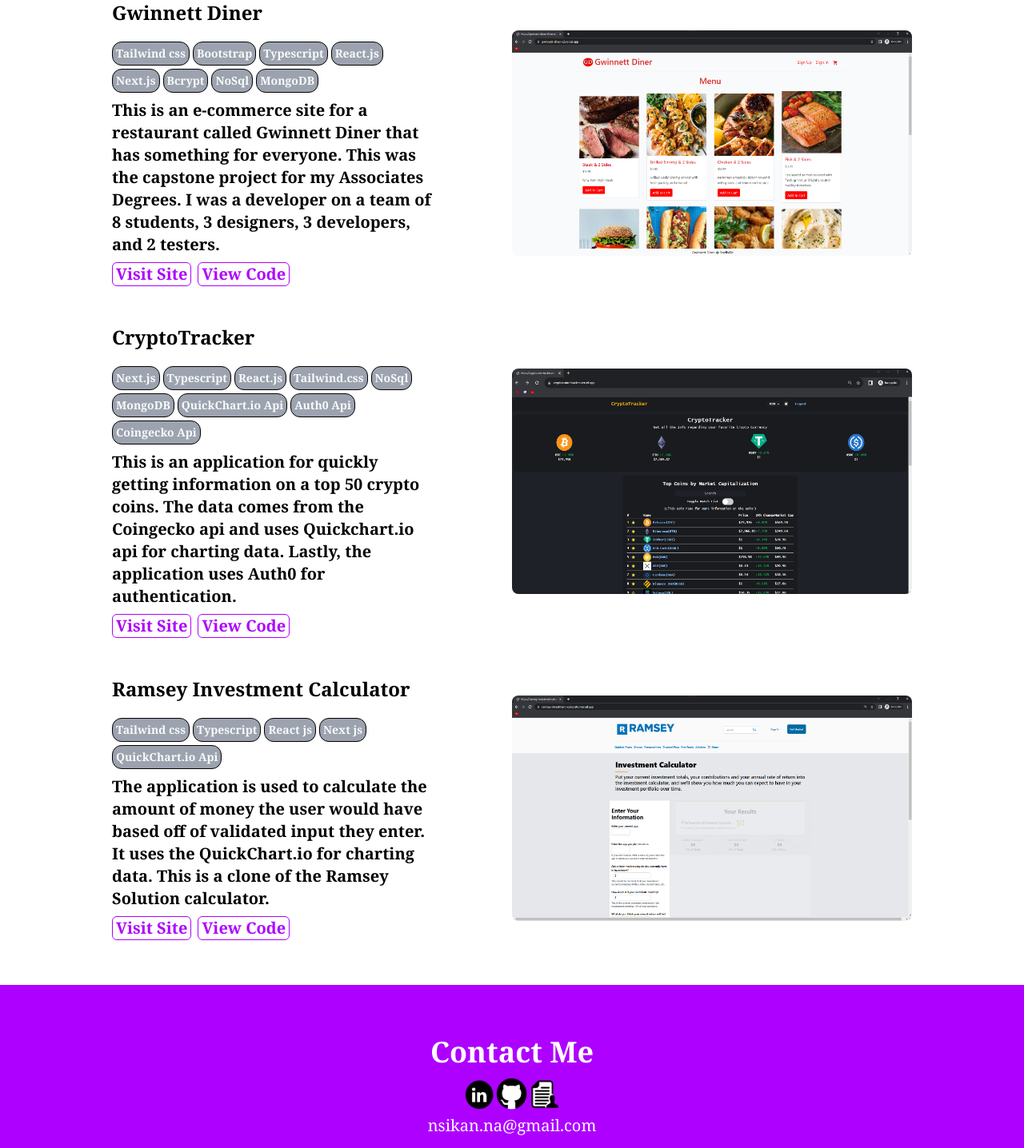
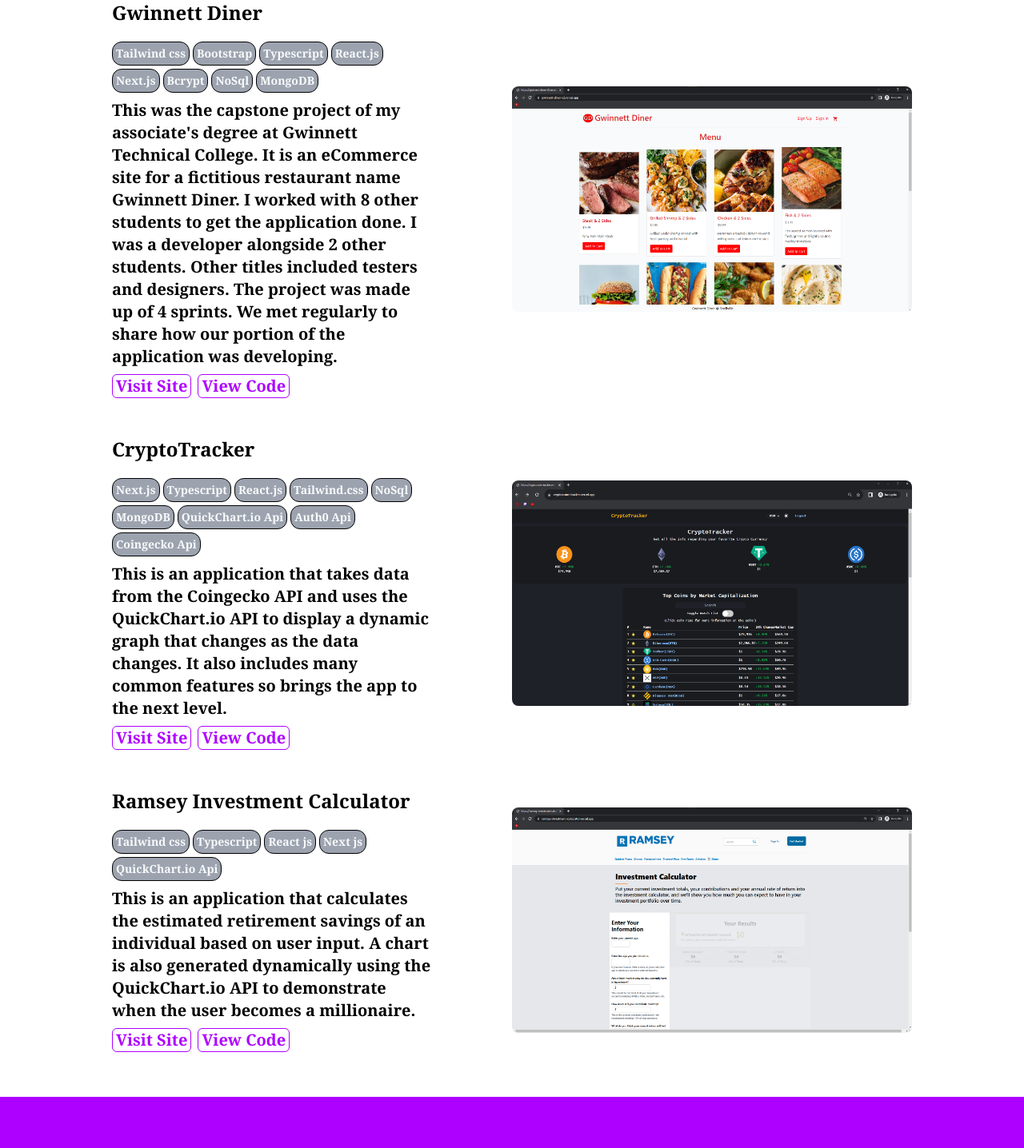
Before and after one commit to nsikan-na/portfolio, a Next.js app: page / in a window 1280 px wide. Shown: the part 1580-3016 px from the top of the page at 80% size. Built offline with nearby package versions, Linux system fonts and the light colour scheme.

Commit message:
changed desc

```diff
--- a/components/Projects.tsx
+++ b/components/Projects.tsx
@@ -19,11 +19,14 @@
           "NoSql",
           "MongoDB",
         ]}
-        desc={`This is an e-commerce site for a restaurant called Gwinnett Diner that has something for everyone. This was the capstone project for my Associates Degrees. I was a developer on a team of 8 students, 3 designers, 3 developers, and 2 testers.`}
+        desc={`This was the capstone project of my associate's degree at Gwinnett Technical College. It is an eCommerce
+        site for a fictitious restaurant name Gwinnett Diner. I worked with 8 other students to get the application done.
+        I was a developer alongside 2 other students. Other titles included testers and designers. The project was
+        made up of 4 sprints. We met regularly to share how our portion of the application was developing.`}
         githubLink="https://github.com/nsikan-na/Gwinnett_Dinner-v2"
         demoLink="https://gwinnett-diner-v2.vercel.app/"
         gif="diner"
-      />{" "}
+      />
       <ProjectTemplate
         title="CryptoTracker"
         skills={[
@@ -37,7 +40,9 @@
           "Auth0 Api",
           "Coingecko Api",
         ]}
-        desc={`This is an application for quickly getting information on a top 50 crypto coins. The data comes from the Coingecko api and uses Quickchart.io api for charting data. Lastly, the application uses Auth0 for authentication.`}
+        desc={`This is an application that takes data from the Coingecko API and uses the QuickChart.io API to display a dynamic
+        graph that changes as the data changes. It also includes many common features so brings the app to the next
+        level.`}
         githubLink="https://github.com/nsikan-na/CryptoTracker"
         demoLink="https://cryptocoins-tracker.vercel.app/"
         gif="crypto"
@@ -51,7 +56,8 @@
           "Next js",
           "QuickChart.io Api",
         ]}
-        desc={` The application is used to calculate the amount of money the user would have based off of validated input they enter. It uses the QuickChart.io for charting data. This is a clone of the Ramsey Solution calculator.`}
+        desc={`This is an application that calculates the estimated retirement savings of an individual based on user input. A chart
+        is also generated dynamically using the QuickChart.io API to demonstrate when the user becomes a millionaire.`}
         githubLink="https://github.com/nsikan-na/investment_calulator"
         demoLink="https://ramsey-investment-calculator.vercel.app/"
         gif="investment"
```
